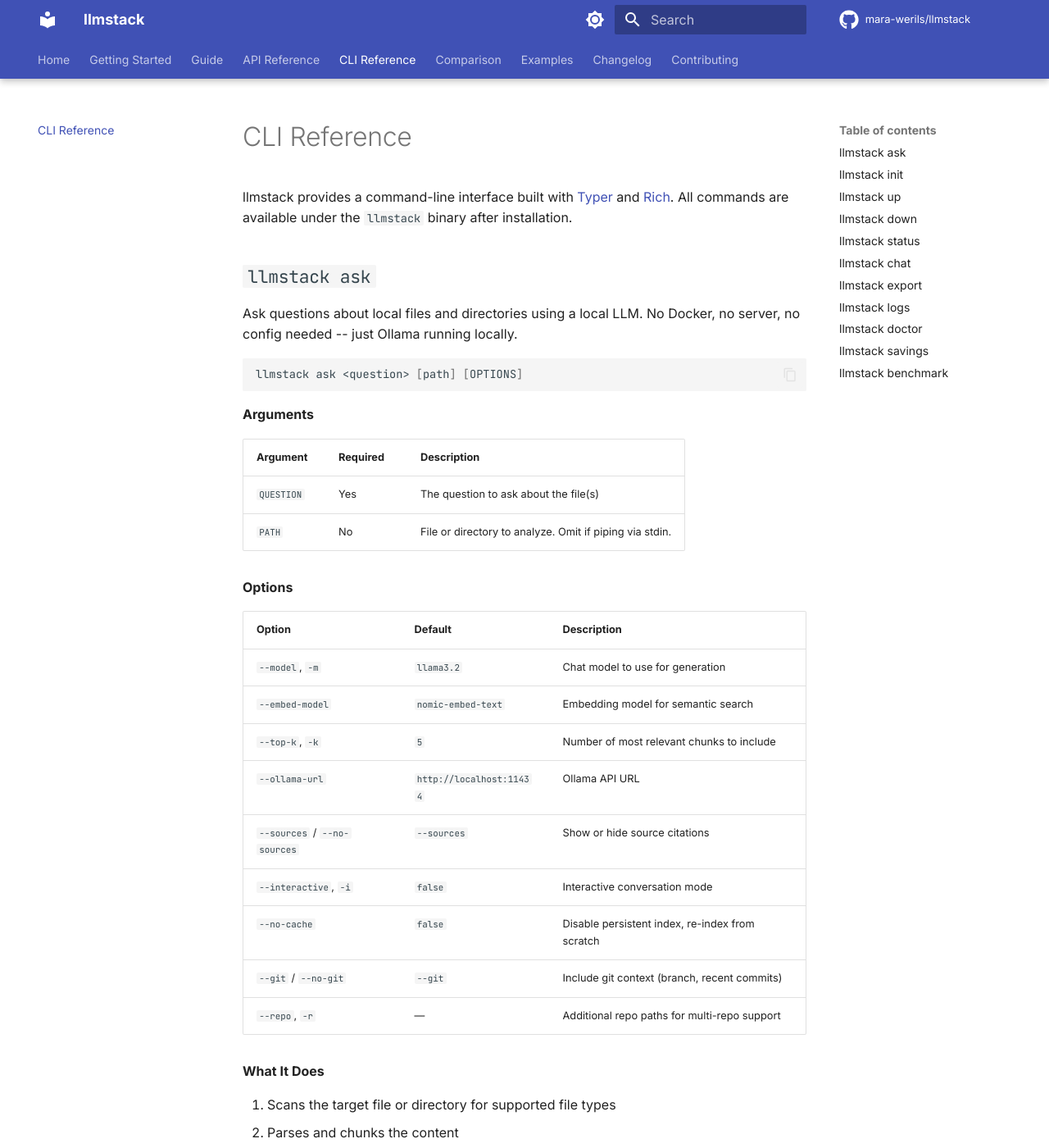
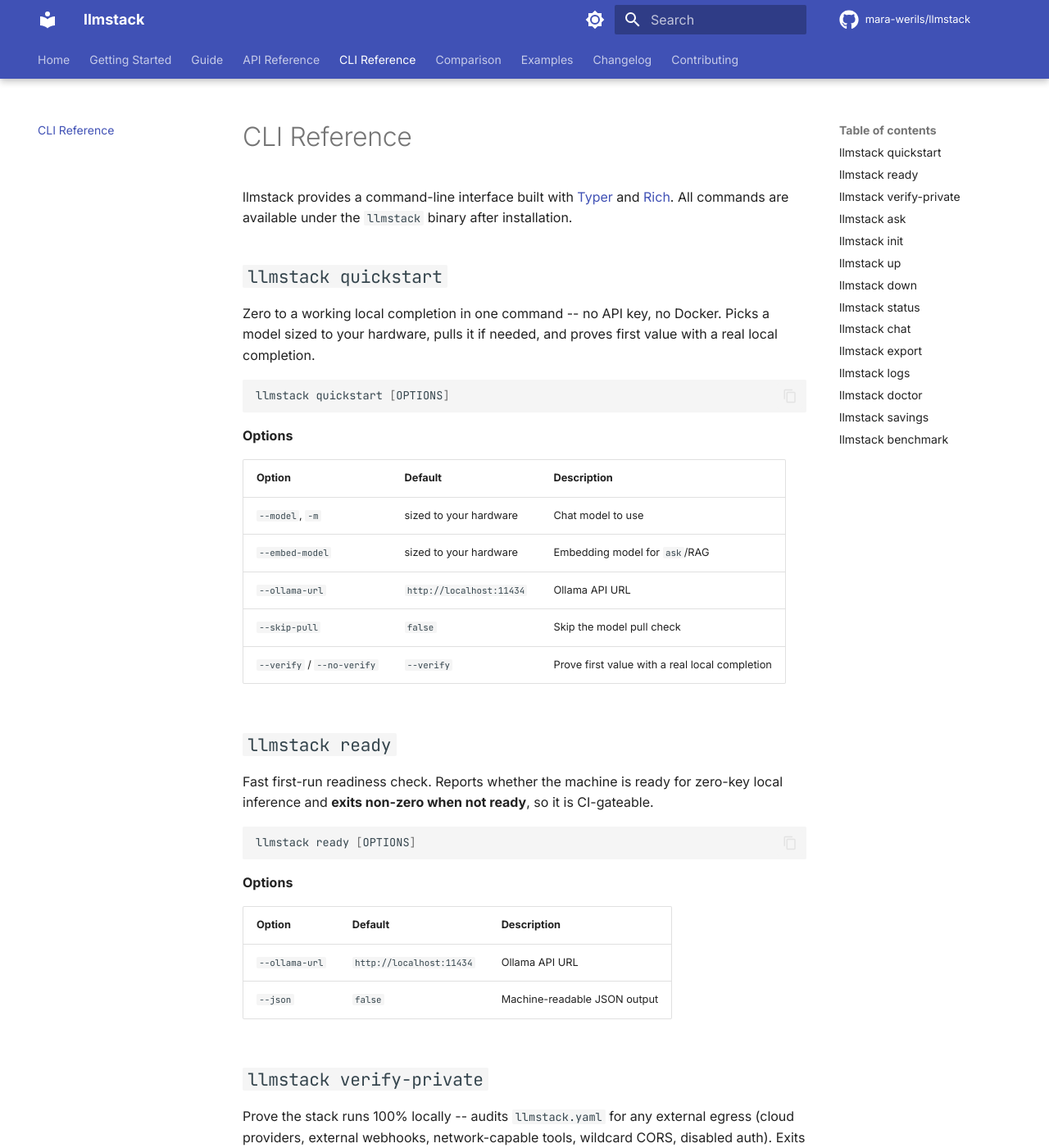
Before and after one commit to mara-werils/llmstack, an MkDocs documentation site: the page built from docs/cli.md, in a window 1280 px wide and 1400 px high. Shown: the whole window at 82% size. Built offline with MkDocs 1.6.1 and Material for MkDocs 9.7.7, drawn with Linux system fonts in a browser that asks for light colours; comment, search, counter and statistics services are not loaded; some of the changed text lies outside the part shown.

Commit message:
docs(cli): document quickstart, ready, and verify-private
These three flagship commands (frictionless first run + the privacy proof)
shipped but were never added to the CLI reference. Document their options and
behavior, with quickstart up front as the 30-second front door.

````diff
--- a/docs/cli.md
+++ b/docs/cli.md
@@ -1,6 +1,60 @@
 # CLI Reference
 
 llmstack provides a command-line interface built with [Typer](https://typer.tiangolo.com/) and [Rich](https://rich.readthedocs.io/). All commands are available under the `llmstack` binary after installation.
+
+## `llmstack quickstart`
+
+Zero to a working local completion in one command -- no API key, no Docker. Picks a model sized to your hardware, pulls it if needed, and proves first value with a real local completion.
+
+```bash
+llmstack quickstart [OPTIONS]
+```
+
+**Options**
+
+| Option | Default | Description |
+|---|---|---|
+| `--model`, `-m` | sized to your hardware | Chat model to use |
+| `--embed-model` | sized to your hardware | Embedding model for `ask`/RAG |
+| `--ollama-url` | `http://localhost:11434` | Ollama API URL |
+| `--skip-pull` | `false` | Skip the model pull check |
+| `--verify` / `--no-verify` | `--verify` | Prove first value with a real local completion |
+
+## `llmstack ready`
+
+Fast first-run readiness check. Reports whether the machine is ready for zero-key local inference and **exits non-zero when not ready**, so it is CI-gateable.
+
+```bash
+llmstack ready [OPTIONS]
+```
+
+**Options**
+
+| Option | Default | Description |
+|---|---|---|
+| `--ollama-url` | `http://localhost:11434` | Ollama API URL |
+| `--json` | `false` | Machine-readable JSON output |
+
+## `llmstack verify-private`
+
+Prove the stack runs 100% locally -- audits `llmstack.yaml` for any external egress (cloud providers, external webhooks, network-capable tools, wildcard CORS, disabled auth). Exits non-zero when not private, so it is CI-gateable.
+
+```bash
+llmstack verify-private [TARGET] [OPTIONS]
+```
+
+**Arguments**
+
+| Argument | Required | Description |
+|---|---|---|
+| `TARGET` | No | Directory containing `llmstack.yaml` (defaults to the current directory) |
+
+**Options**
+
+| Option | Default | Description |
+|---|---|---|
+| `--json` | `false` | Emit machine-readable JSON |
+| `--live` | `false` | Also probe the running gateway, not just `llmstack.yaml` |
 
 ## `llmstack ask`
 
````
